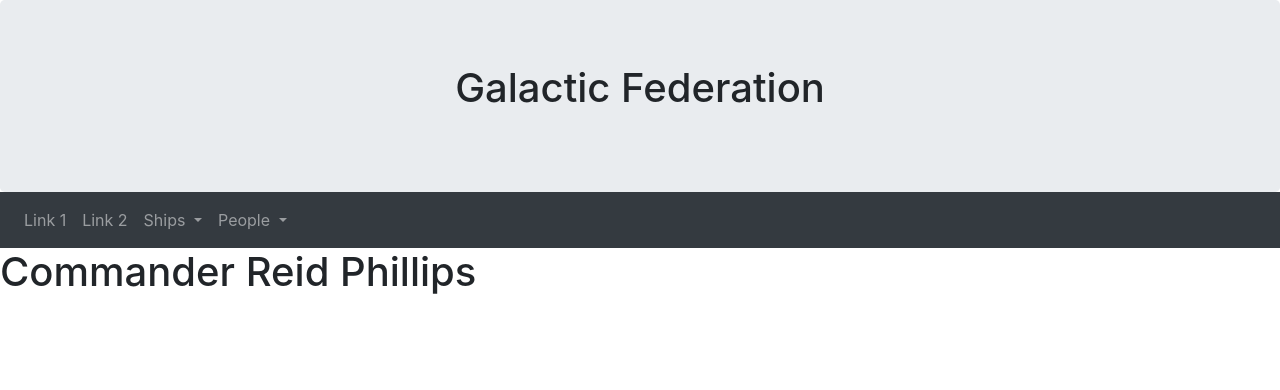
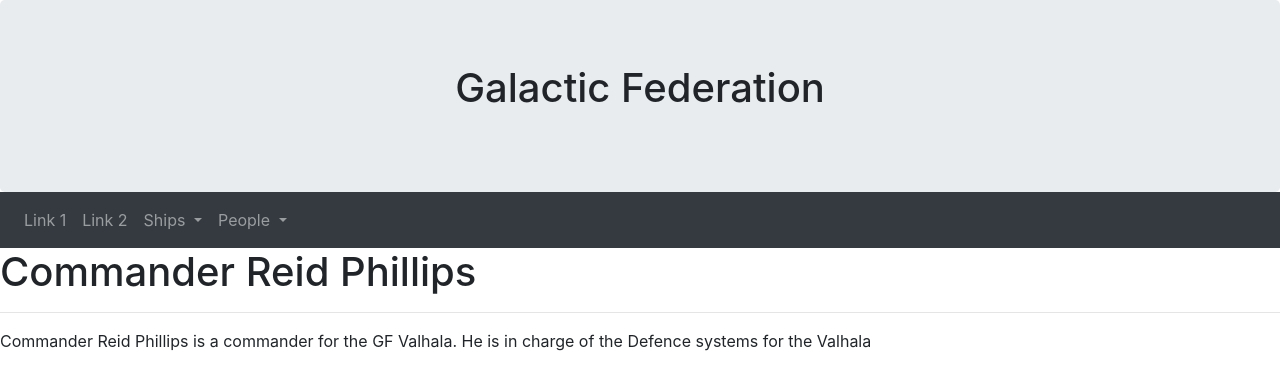
Before and after one commit to Galatic-Federation/Galatic-Federation.github.io, a Jekyll site: the page built from people/reid.md, in a window 1280 px wide. Shown: the top 390 px of the page. Built offline with Jekyll 4.4.1, drawn with Linux system fonts in a browser that asks for light colours.

Commit message:
Update reid.md

```diff
--- a/people/reid.md
+++ b/people/reid.md
@@ -1,6 +1,9 @@
 ---
 layout: default
 title: Commander Reid Phillips
-permalink: /people/reid.html
+permalink: /people/cmdr.reid.html
 ---
 # Commander Reid Phillips
+---
+Commander Reid Phillips is a commander for the GF Valhala.
+He is in charge of the Defence systems for the Valhala
```
